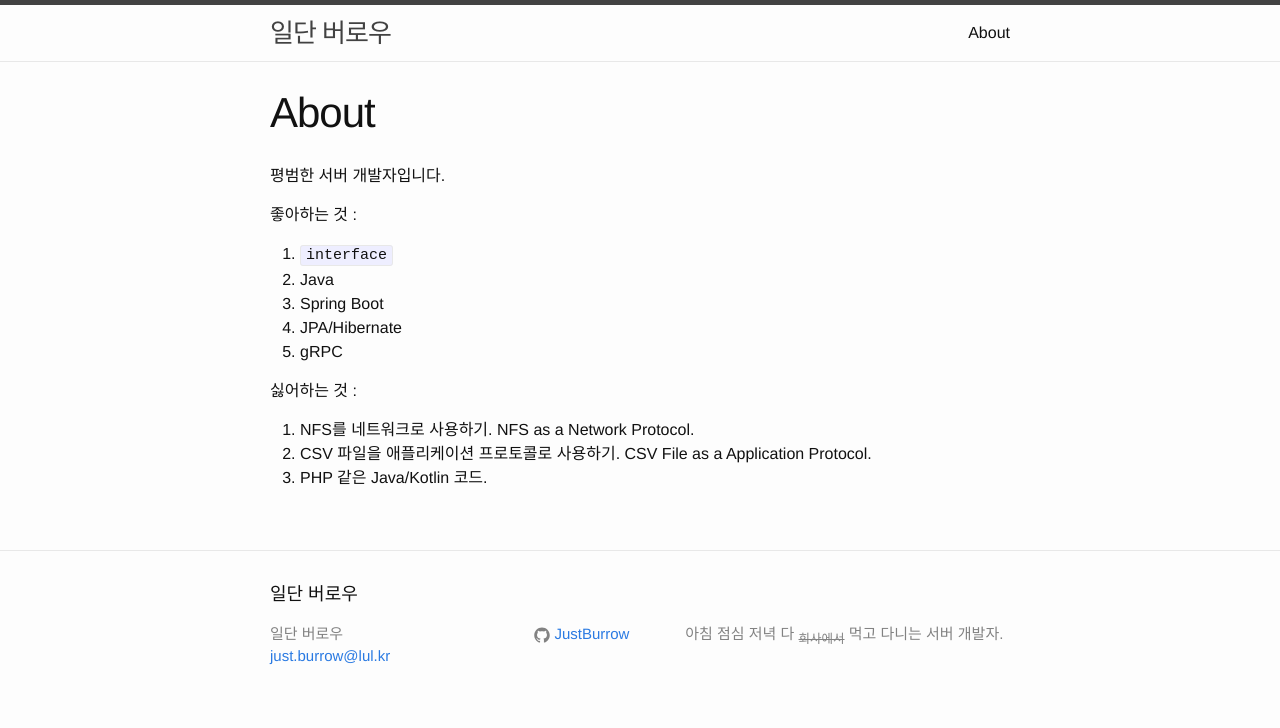
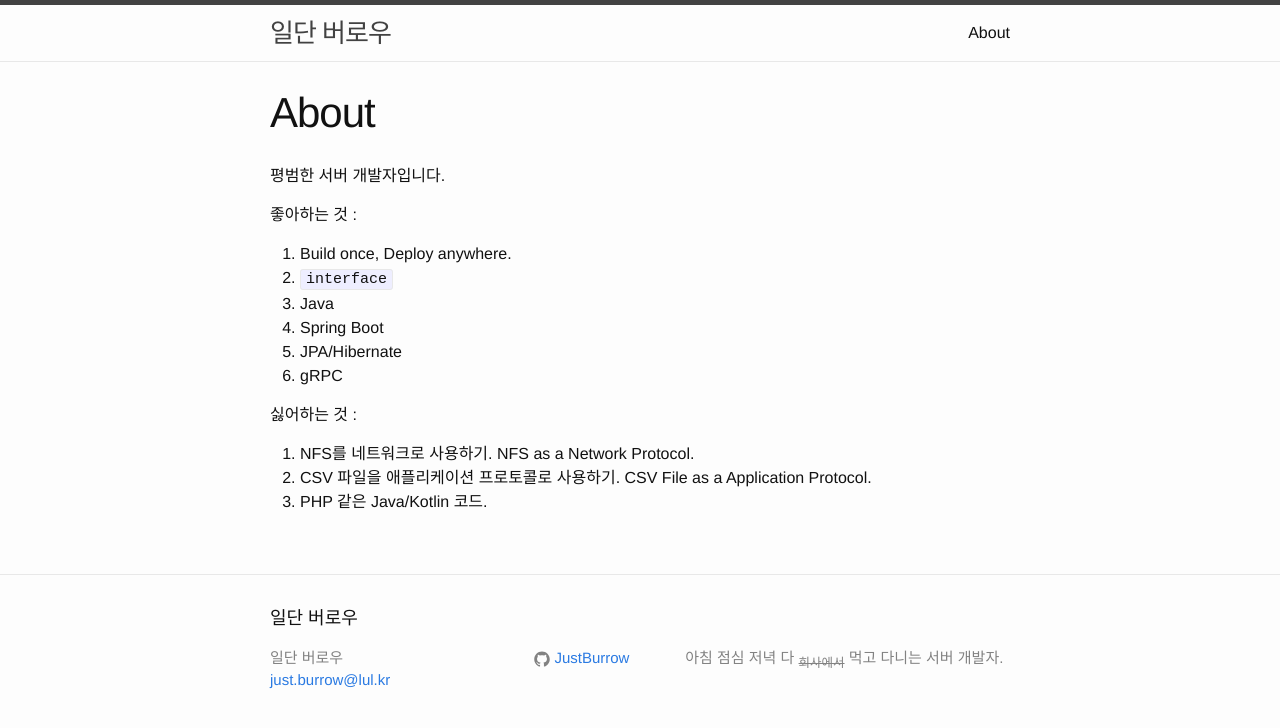
Before and after one commit to JustBurrow/JustBurrow.github.io, a Jekyll site: the page built from about.md, in a window 1280 px wide. Shown: the top 728 px of the page. Built offline with Jekyll 4.4.1, drawn with Linux system fonts in a browser that asks for light colours.

Commit message:
UPDATE : about.

```diff
--- a/about.md
+++ b/about.md
@@ -7,11 +7,12 @@ permalink: /about/
 평범한 서버 개발자입니다.
 
 좋아하는 것 :
-1. `interface`
-2. Java
-3. Spring Boot
-4. JPA/Hibernate
-5. gRPC
+1. Build once, Deploy anywhere.
+2. `interface`
+3. Java
+4. Spring Boot
+5. JPA/Hibernate
+6. gRPC
 
 싫어하는 것 :
 1. NFS를 네트워크로 사용하기. NFS as a Network Protocol.
```
